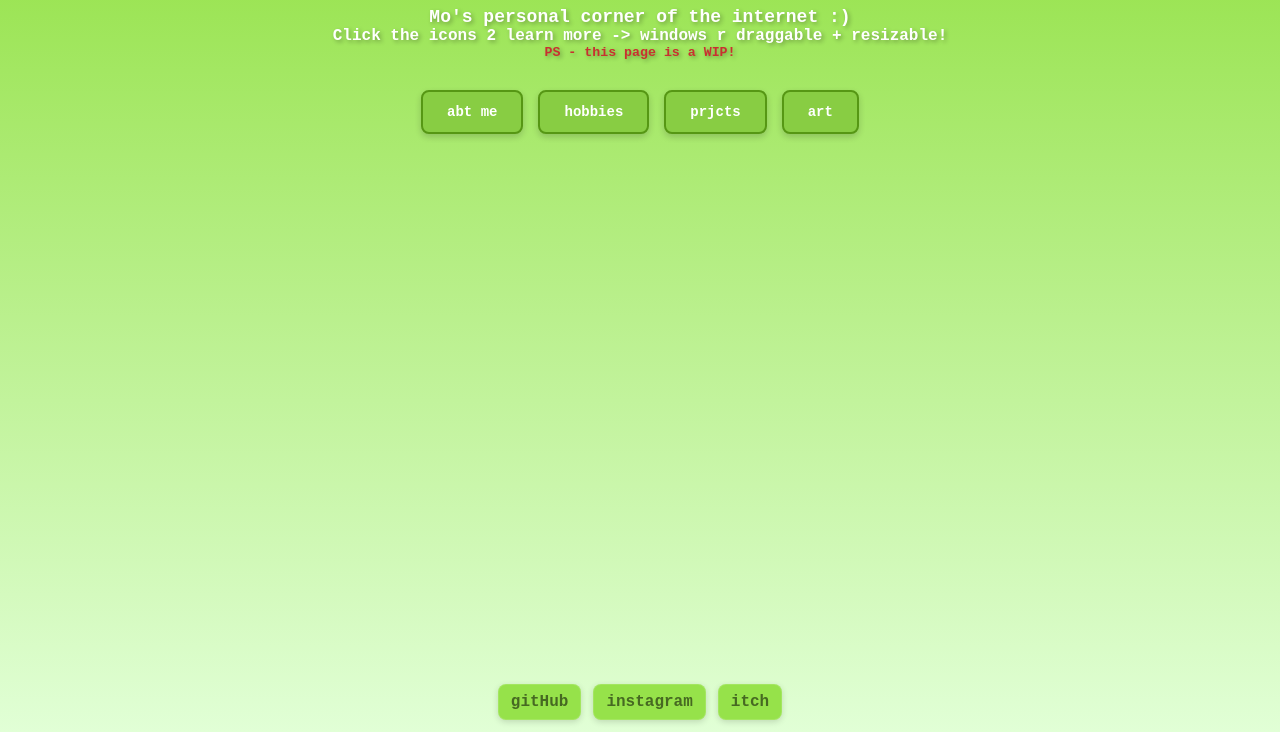
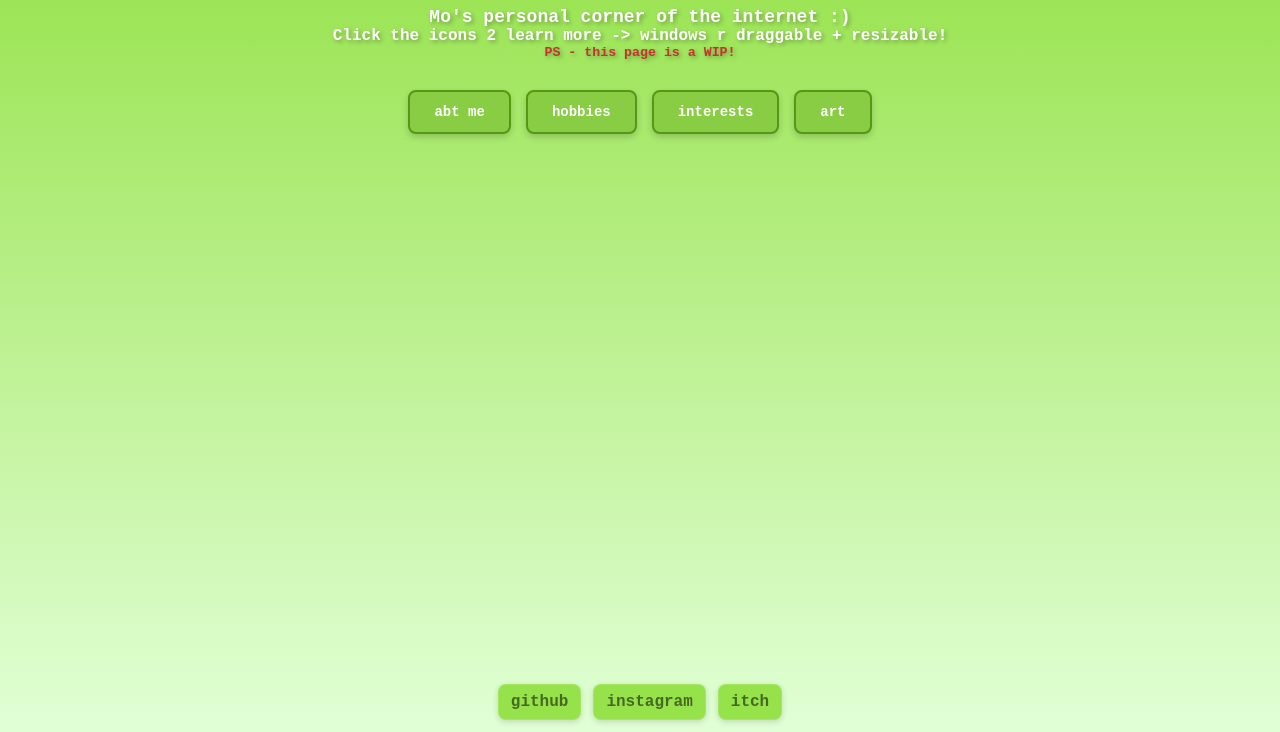
Before and after one commit to Ayamamoru/Morimo, a plain HTML site: page index.html in a window 1280 px wide. Shown: the part 68-800 px from the top of the page. Drawn offline with Linux system fonts and the light colour scheme.

Commit message:
uh my link broke so i fixed it

```diff
--- a/index.html
+++ b/index.html
@@ -247,7 +247,7 @@
     <div class="button-container">
     <button class="window-button" onclick="OpenWindow('about', this)">abt me</button>
     <button class="window-button" onclick="OpenWindow('hobbies', this)">hobbies</button>
-    <button class="window-button" onclick="OpenWindow('interests', this)">prjcts</button>
+    <button class="window-button" onclick="OpenWindow('interests', this)">interests</button>
     <button class="window-button" onclick="OpenWindow('art', this)">art</button>
     </div>
     <!--abt-->
@@ -346,8 +346,8 @@
     </div>
 
     <footer class="footer">
-        <a class="link-btn" href="https://github.com/Ayamamoru" target="_blank" rel="noopener">gitHub</a>
-        <a class="link-btn" href="https://www.instagram/selina_tung04" target="_blank" rel="noopener">instagram</a>
+        <a class="link-btn" href="https://github.com/Ayamamoru" target="_blank" rel="noopener">github</a>
+        <a class="link-btn" href="https://www.instagram.com/selina_tung04?igsh=MWZ5MmN1MHM1YnNocA%3D%3D&utm_source=qr" target="_blank" rel="noopener">instagram</a>
         <a class="link-btn" href="https://ayamamoru.itch.io/">itch</a>
     </footer>
 
```
